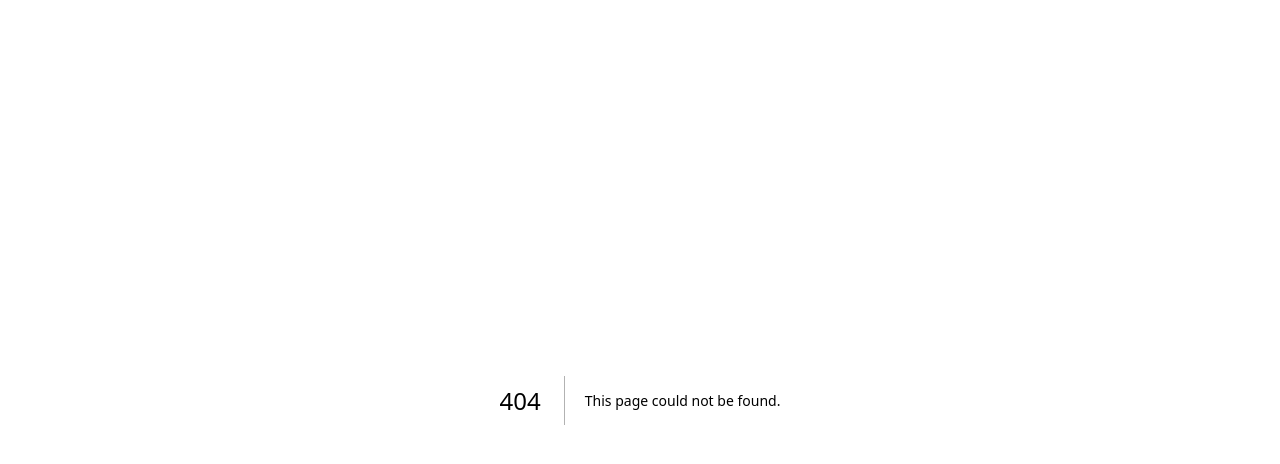
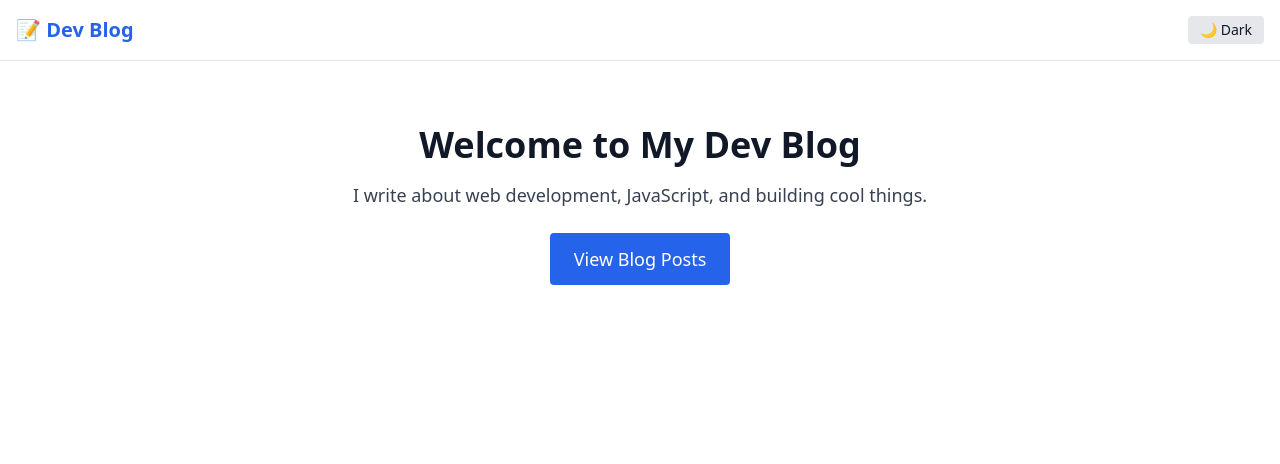
Before and after one commit to sie-92/nextjs-dev-blog, a Next.js app: page / in a window 1280 px wide. Before the commit this address had no page. Shown: the top 464 px of the page. Built offline with nearby package versions, Linux system fonts and the light colour scheme.

Commit message:
Add index.js

```diff
--- /dev/null
+++ b/pages/index.js
@@ -0,0 +1,21 @@
+import Link from 'next/link';
+import Layout from '../components/Layout';
+
+export default function Home() {
+  return (
+    <Layout>
+      <section className="text-center py-12">
+        <h1 className="text-4xl font-extrabold mb-4">Welcome to My Dev Blog</h1>
+        <p className="text-lg mb-6 text-gray-700 dark:text-gray-300">
+          I write about web development, JavaScript, and building cool things.
+        </p>
+        <Link
+          href="/posts"
+          className="inline-block bg-blue-600 hover:bg-blue-700 text-white px-6 py-3 rounded text-lg"
+        >
+          View Blog Posts
+        </Link>
+      </section>
+    </Layout>
+  );
+}
```
